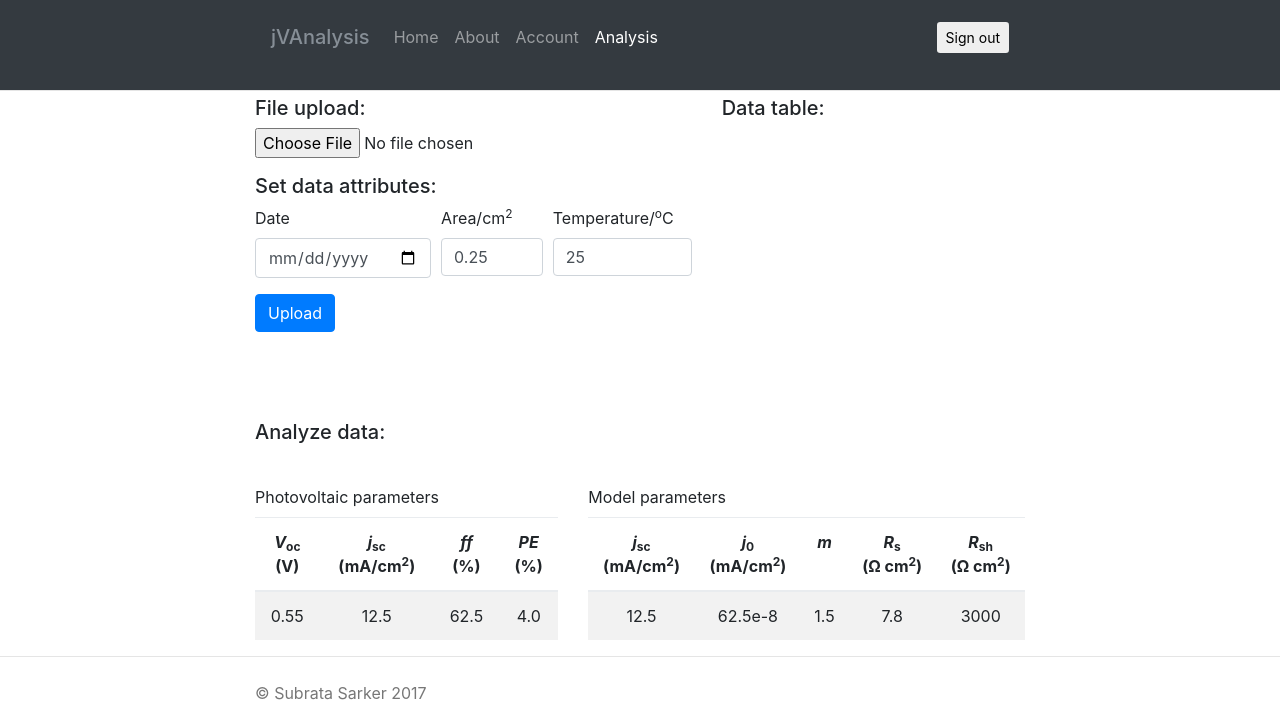
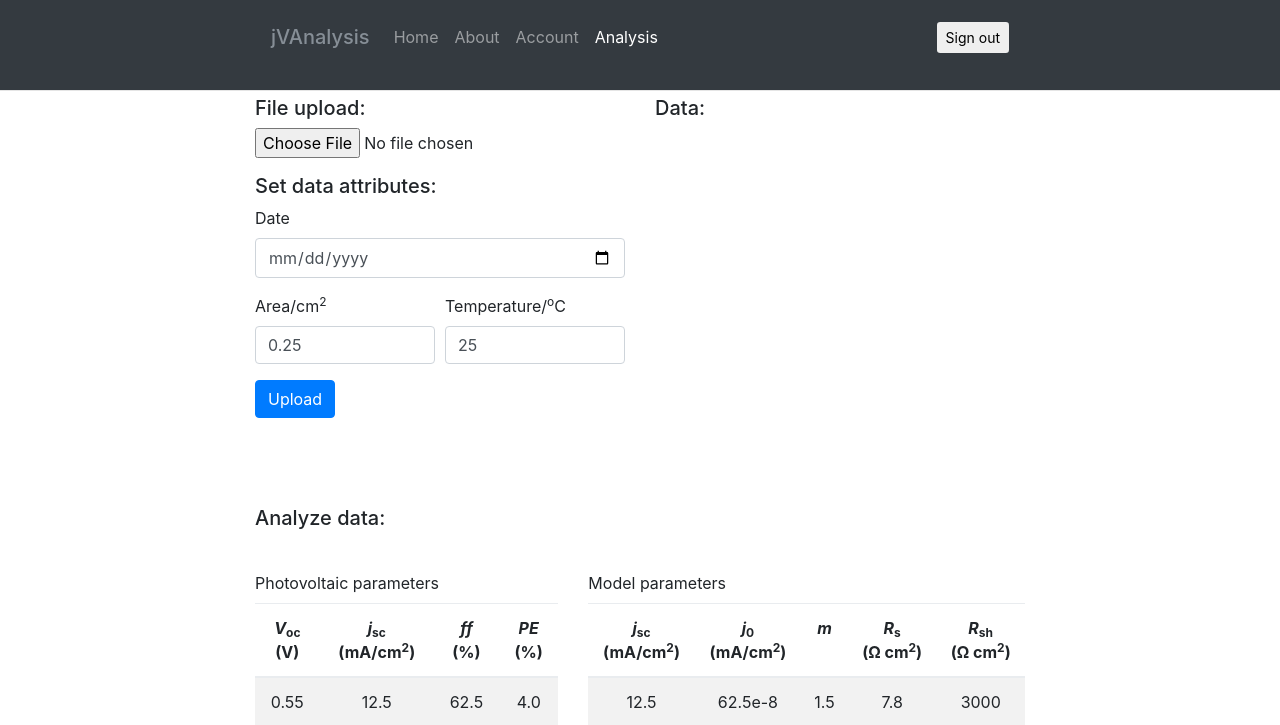
Before and after one commit to picklu/jvanalysis, a Flask app: page /analysis in a window 1280 px wide. Shown: the top 725 px of the page. Before the commit the page ends 700 px from the top, so only its background shows below. Run offline with Flask 2, Linux system fonts and the light colour scheme; some libraries are stand-ins or nearby versions.

Commit message:
Update upload data file

```diff
--- a/jvanalysis/static/css/style.css
+++ b/jvanalysis/static/css/style.css
@@ -27,6 +27,6 @@
     /*margin-left: auto; margin-right: auto; */
 }
 .data-table {
-    height: 12rem !important;
+    height: 15rem !important;
     overflow: auto;
 }
--- a/jvanalysis/templates/analysis.html
+++ b/jvanalysis/templates/analysis.html
@@ -7,7 +7,7 @@
 
 {% block content %}
 <div class="row">
-    <div class="col-md-7">
+    <div class="col-md-6">
         <div class="row">
             <div class="col-md-12">
                 <h5 class="content-jumbotron">File upload:</h5>
@@ -25,30 +25,32 @@
                 </div>
             </div>
             <div class="form-row">
-                <div class="form-group col-md-5">
+                <div class="form-group col-md-12">
                     <label for="date">Date</label>
                     <input id="date" class="form-control" type="date">
                 </div>
-                <div class="form-group col-md-3">
+                <div class="form-row">
+                </div>
+                <div class="form-group col-md-6">
                     <label for="area">Area/cm<sup>2</sup></label>
                     <input id="area" class="form-control" type="Number" step="0.01" value=0.25>
                 </div>
-                <div class="form-group col-md-4">
+                <div class="form-group col-md-6">
                     <label for="temperature">Temperature/<sup>o</sup>C</label>
                     <input id="temperature" class="form-control" type="Number" value="25">
                 </div>
             </div>
             <div class="form-row">
-                <div class="form-group col-md-4">
+                <div class="form-group col-md-12">
                     <input class="btn btn-primary" type="submit" value="Upload">
                 </div>
             </div>
         </form>
     </div>
-    <div class="col-md-5">
+    <div class="col-md-6">
         <div class="row">
             <div class="col-md-12">
-                <h5 class="content-jumbotron">Data table:</h5>
+                <h5 class="content-jumbotron">Data:</h5>
             </div>
         </div>
         <div class="row data-table">
```
